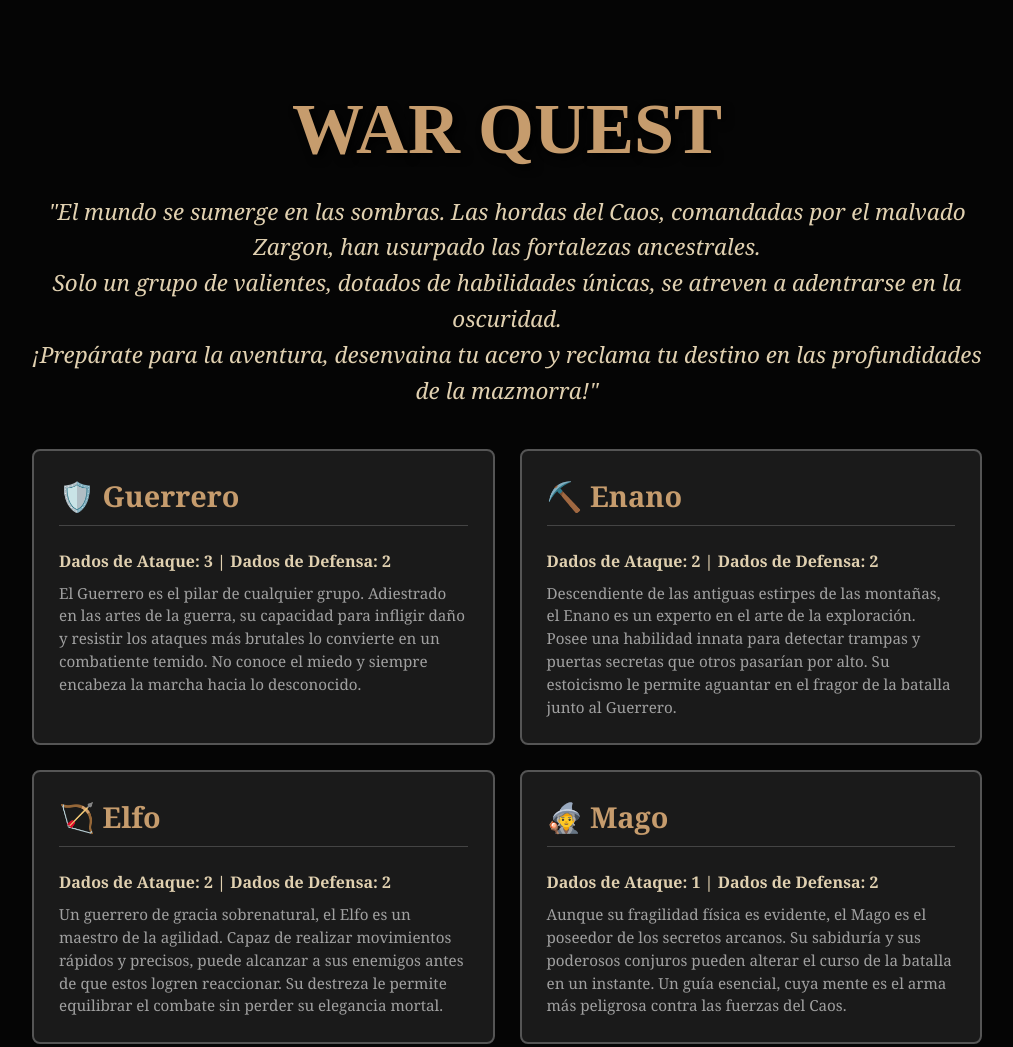
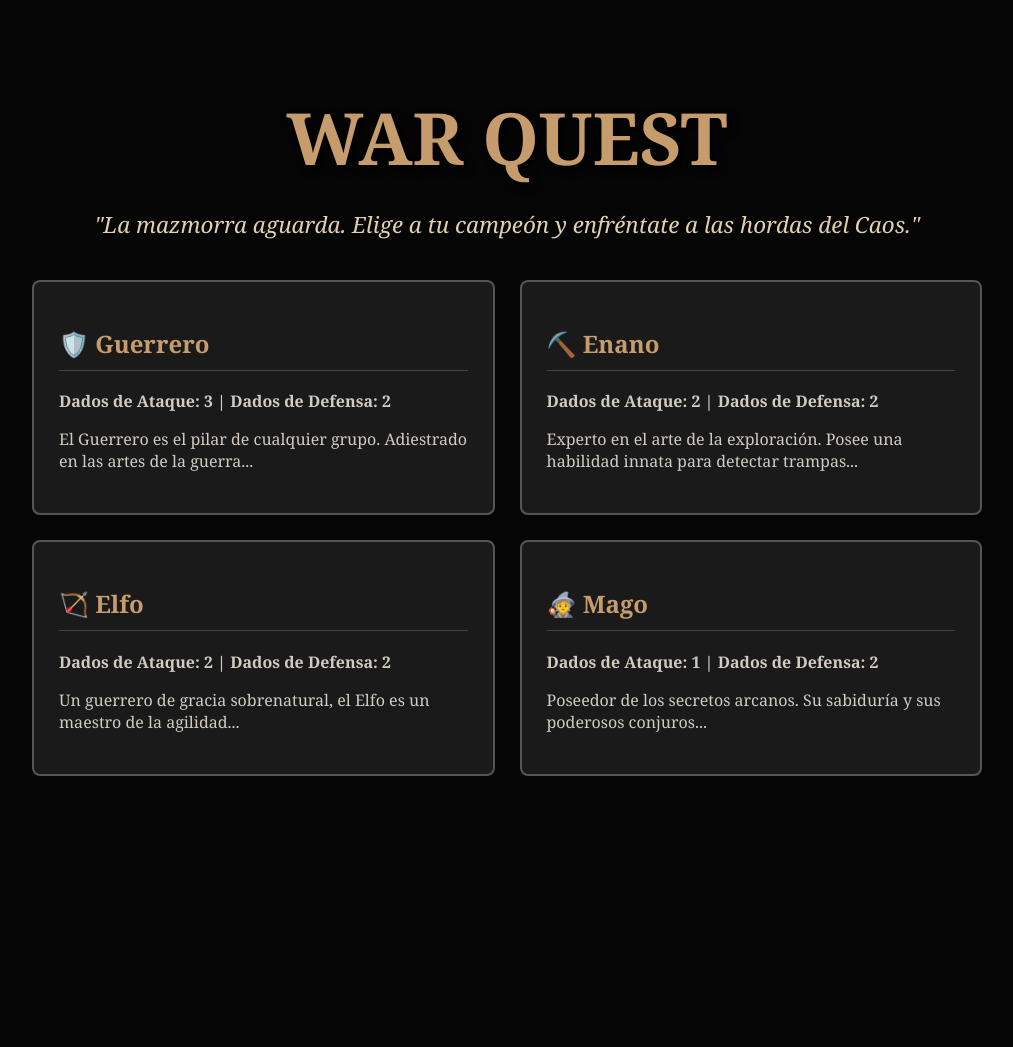
Before and after one commit to Beornida76/mi-heroquest, a plain HTML site: page index.html in a window 1280 px wide. Shown: the whole page, without its empty margins (133-1146 px from the left). After the commit the page ends 816 px from the top, so only its background shows below. Drawn offline with Linux system fonts and the light colour scheme.

Commit message:
Refactor index.html for game selection screen

```diff
--- a/index.html
+++ b/index.html
@@ -2,71 +2,90 @@
 <html lang="es">
 <head>
     <meta charset="UTF-8">
-    <title>War Quest - Elige tu Héroe</title>
+    <title>War Quest</title>
     <style>
         body { background-color: #050505; color: #d1cbc1; font-family: 'Georgia', serif; display: flex; flex-direction: column; align-items: center; margin: 0; }
 
+        /* Pantalla de Selección */
         #pantalla-seleccion { text-align: center; padding: 40px; max-width: 950px; }
-        h1 { font-size: 4.5em; color: #c69c6d; text-transform: uppercase; text-shadow: 4px 4px 8px #000; margin-bottom: 10px; font-family: 'Times New Roman', serif; }
-        .intro-text { font-style: italic; margin-bottom: 40px; font-size: 1.4em; color: #e0d0b0; line-height: 1.6; }
+        h1 { font-size: 4.5em; color: #c69c6d; text-transform: uppercase; text-shadow: 4px 4px 8px #000; margin-bottom: 10px; }
+        .intro-text { font-style: italic; margin-bottom: 40px; font-size: 1.4em; color: #e0d0b0; }
+        .grid-heroe { display: grid; grid-template-columns: repeat(2, 1fr); gap: 25px; }
+        .card { background: #1a1a1a; padding: 25px; border: 2px solid #555; cursor: pointer; transition: 0.4s; text-align: left; border-radius: 8px; }
+        .card:hover { border-color: #c69c6d; background: #252525; }
+        .card h2 { color: #c69c6d; border-bottom: 1px solid #444; padding-bottom: 10px; }
 
-        .grid-heroe { display: grid; grid-template-columns: repeat(2, 1fr); gap: 25px; margin-top: 20px; }
-        .card { background: #1a1a1a; padding: 25px; border: 2px solid #555; cursor: pointer; transition: 0.4s; text-align: left; border-radius: 8px; }
-        .card:hover { border-color: #c69c6d; background: #252525; transform: scale(1.02); }
-        .card h2 { margin-top: 0; color: #c69c6d; border-bottom: 1px solid #444; padding-bottom: 10px; font-size: 1.8em; }
-        .stats { font-size: 1em; margin: 10px 0; color: #e0d0b0; font-weight: bold; }
-        .desc { font-size: 0.95em; color: #a0a0a0; line-height: 1.5; margin-top: 10px; }
+        /* Contenedor del Juego */
+        .contenedor { display: none; gap: 20px; padding: 20px; }
+        #tablero { display: grid; grid-template-columns: repeat(26, 25px); grid-template-rows: repeat(19, 25px); gap: 1px; background-color: #000; padding: 5px; border: 2px solid #444; }
+        .casilla { width: 25px; height: 25px; background-color: #000; display: flex; align-items: center; justify-content: center; font-size: 16px; }
+        .visible { background-color: #222; }
+        .muro { background-color: #333; }
+        .panel { width: 280px; background: #111; padding: 15px; border: 1px solid #333; color: white; }
     </style>
 </head>
 <body>
 
     <div id="pantalla-seleccion">
         <h1>War Quest</h1>
-        <p class="intro-text">
-            "El mundo se sumerge en las sombras. Las hordas del Caos, comandadas por el malvado Zargon, han usurpado las fortalezas ancestrales. <br>
-            Solo un grupo de valientes, dotados de habilidades únicas, se atreven a adentrarse en la oscuridad. <br>
-            ¡Prepárate para la aventura, desenvaina tu acero y reclama tu destino en las profundidades de la mazmorra!"
-        </p>
+        <p class="intro-text">"La mazmorra aguarda. Elige a tu campeón y enfréntate a las hordas del Caos."</p>
         <div class="grid-heroe" id="selector"></div>
     </div>
 
-    <!-- El resto del juego se mantiene igual -->
+    <div class="contenedor" id="juego">
+        <div class="panel">
+            <h2 id="turno-txt" style="color: #c69c6d;">Turno: Jugador</h2>
+            <p><strong>Héroe: <span id="nombre-heroe"></span></strong></p>
+            <button onclick="tirarDadosMovimiento()">Tirar Dados</button>
+            <div id="log-combate" style="height: 100px; overflow-y: auto; background: #000; margin-top: 10px; font-size: 12px;"></div>
+        </div>
+        <div id="tablero"></div>
+    </div>
+
     <script>
         const HEROES = {
-            "Guerrero": {
-                vida: 8, atk: 3, def: 2, icono: "🛡️",
-                desc: "El Guerrero es el pilar de cualquier grupo. Adiestrado en las artes de la guerra, su capacidad para infligir daño y resistir los ataques más brutales lo convierte en un combatiente temido. No conoce el miedo y siempre encabeza la marcha hacia lo desconocido.",
-                info: "Dados de Ataque: 3 | Dados de Defensa: 2"
-            },
-            "Enano": {
-                vida: 7, atk: 2, def: 2, icono: "⛏️",
-                desc: "Descendiente de las antiguas estirpes de las montañas, el Enano es un experto en el arte de la exploración. Posee una habilidad innata para detectar trampas y puertas secretas que otros pasarían por alto. Su estoicismo le permite aguantar en el fragor de la batalla junto al Guerrero.",
-                info: "Dados de Ataque: 2 | Dados de Defensa: 2"
-            },
-            "Elfo": {
-                vida: 6, atk: 2, def: 2, icono: "🏹",
-                desc: "Un guerrero de gracia sobrenatural, el Elfo es un maestro de la agilidad. Capaz de realizar movimientos rápidos y precisos, puede alcanzar a sus enemigos antes de que estos logren reaccionar. Su destreza le permite equilibrar el combate sin perder su elegancia mortal.",
-                info: "Dados de Ataque: 2 | Dados de Defensa: 2"
-            },
-            "Mago": {
-                vida: 4, atk: 1, def: 2, icono: "🧙",
-                desc: "Aunque su fragilidad física es evidente, el Mago es el poseedor de los secretos arcanos. Su sabiduría y sus poderosos conjuros pueden alterar el curso de la batalla en un instante. Un guía esencial, cuya mente es el arma más peligrosa contra las fuerzas del Caos.",
-                info: "Dados de Ataque: 1 | Dados de Defensa: 2"
-            }
+            "Guerrero": { vida: 8, atk: 3, def: 2, icono: "🛡️", desc: "El Guerrero es el pilar de cualquier grupo. Adiestrado en las artes de la guerra...", info: "Dados de Ataque: 3 | Dados de Defensa: 2" },
+            "Enano": { vida: 7, atk: 2, def: 2, icono: "⛏️", desc: "Experto en el arte de la exploración. Posee una habilidad innata para detectar trampas...", info: "Dados de Ataque: 2 | Dados de Defensa: 2" },
+            "Elfo": { vida: 6, atk: 2, def: 2, icono: "🏹", desc: "Un guerrero de gracia sobrenatural, el Elfo es un maestro de la agilidad...", info: "Dados de Ataque: 2 | Dados de Defensa: 2" },
+            "Mago": { vida: 4, atk: 1, def: 2, icono: "🧙", desc: "Poseedor de los secretos arcanos. Su sabiduría y sus poderosos conjuros...", info: "Dados de Ataque: 1 | Dados de Defensa: 2" }
         };
 
+        let heroe = null;
         const selector = document.getElementById('selector');
+
+        // Generar cartas
         for (let nombre in HEROES) {
             let h = HEROES[nombre];
             let div = document.createElement('div');
             div.className = 'card';
-            div.innerHTML = `
-                <h2>${h.icono} ${nombre}</h2>
-                <div class="stats">${h.info}</div>
-                <div class="desc">${h.desc}</div>
-            `;
-            div.onclick = () => alert("¡Aventura comenzada con: " + nombre + "! (Implementación del tablero vinculada)");
+            div.innerHTML = `<h2>${h.icono} ${nombre}</h2><p><b>${h.info}</b></p><p>${h.desc}</p>`;
+            div.onclick = () => iniciarJuego(nombre);
             selector.appendChild(div);
+        }
+
+        function iniciarJuego(clase) {
+            heroe = { ...HEROES[clase], nombre: clase, x: 1, y: 1 };
+            document.getElementById('pantalla-seleccion').style.display = 'none';
+            document.getElementById('juego').style.display = 'flex';
+            document.getElementById('nombre-heroe').innerText = heroe.nombre;
+            dibujarTablero();
+        }
+
+        function dibujarTablero() {
+            const tablero = document.getElementById('tablero');
+            tablero.innerHTML = '';
+            for (let f = 0; f < 19; f++) {
+                for (let c = 0; c < 26; c++) {
+                    let div = document.createElement('div');
+                    div.className = 'casilla ' + ((f==heroe.x && c==heroe.y) ? '' : 'muro');
+                    if (f==heroe.x && c==heroe.y) div.innerText = heroe.icono;
+                    tablero.appendChild(div);
+                }
+            }
+        }
+
+        function tirarDadosMovimiento() {
+            alert("Has tirado los dados de movimiento!");
         }
     </script>
 </body>
```
